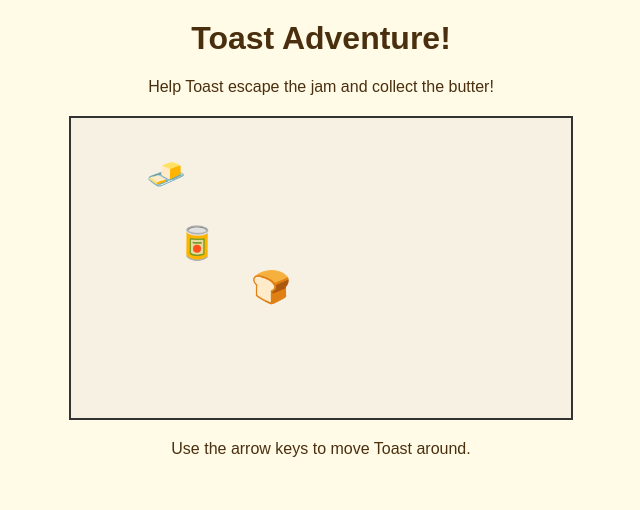
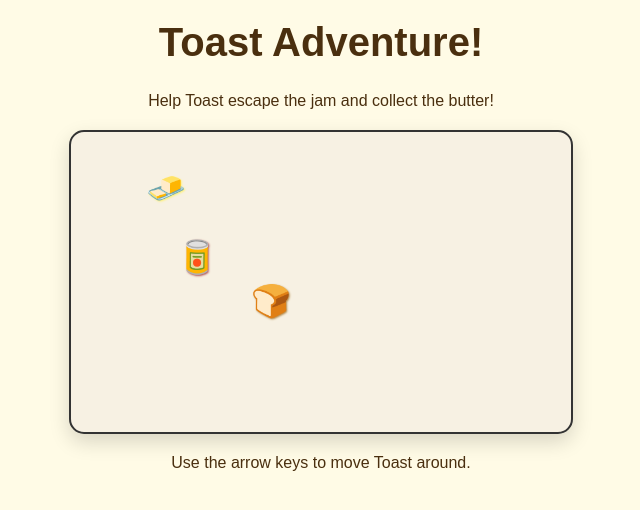
Before and after one commit to Jbot478/Toast-war, a plain HTML site: page index.html in a window 1280 px wide. Shown: the whole page, without its empty margins (319-959 px from the left). Drawn offline with Linux system fonts and the light colour scheme.

Commit message:
Update style.css
Game area bigger (500x300px) with rounded corners and shadow.

Emojis have subtle drop shadows so they stand out.

Butter 🧈 now styled consistently with jam and toast.

Smooth transition effect so movement looks nicer.

```diff
--- a/style.css
+++ b/style.css
@@ -1,30 +1,56 @@
 body {
-  font-family: sans-serif;
+  font-family: 'Segoe UI', sans-serif;
   text-align: center;
-  background-color: #fff8e1;
+  background: linear-gradient(135deg, #fff8e1 0%, #ffe082 100%);
   color: #4a2f0f;
+  margin: 0;
+  padding: 0;
+}
+
+h1 {
+  margin-top: 20px;
+  font-size: 2.5rem;
 }
 
 #game {
   position: relative;
-  width: 400px;
-  height: 200px;
+  width: 500px;
+  height: 300px;
   margin: 20px auto;
-  border: 2px solid #4a2f0f;
-  background-color: #ffecb3;
+  border: 3px solid #4a2f0f;
+  border-radius: 15px;
+  background: linear-gradient(180deg, #fff3e0 0%, #ffecb3 100%);
+  box-shadow: 0 8px 20px rgba(0,0,0,0.15);
   overflow: hidden;
 }
 
+#toast, #monster, #butter {
+  position: absolute;
+  font-size: 2.5rem;
+  user-select: none;
+  transition: transform 0.1s;
+}
+
+/* Optional subtle shadow for the emojis */
 #toast {
-  position: absolute;
   bottom: 10px;
   left: 180px;
-  font-size: 2rem;
+  text-shadow: 1px 1px 2px #b58c4d;
 }
 
 #monster {
-  position: absolute;
   top: 10px;
   left: 50px;
-  font-size: 2rem;
+  text-shadow: 1px 1px 2px #b55858;
 }
+
+#butter {
+  text-shadow: 1px 1px 2px #fff176;
+}
+
+/* Score styling */
+#score {
+  font-size: 1.3rem;
+  font-weight: bold;
+  margin-top: 15px;
+}
```
